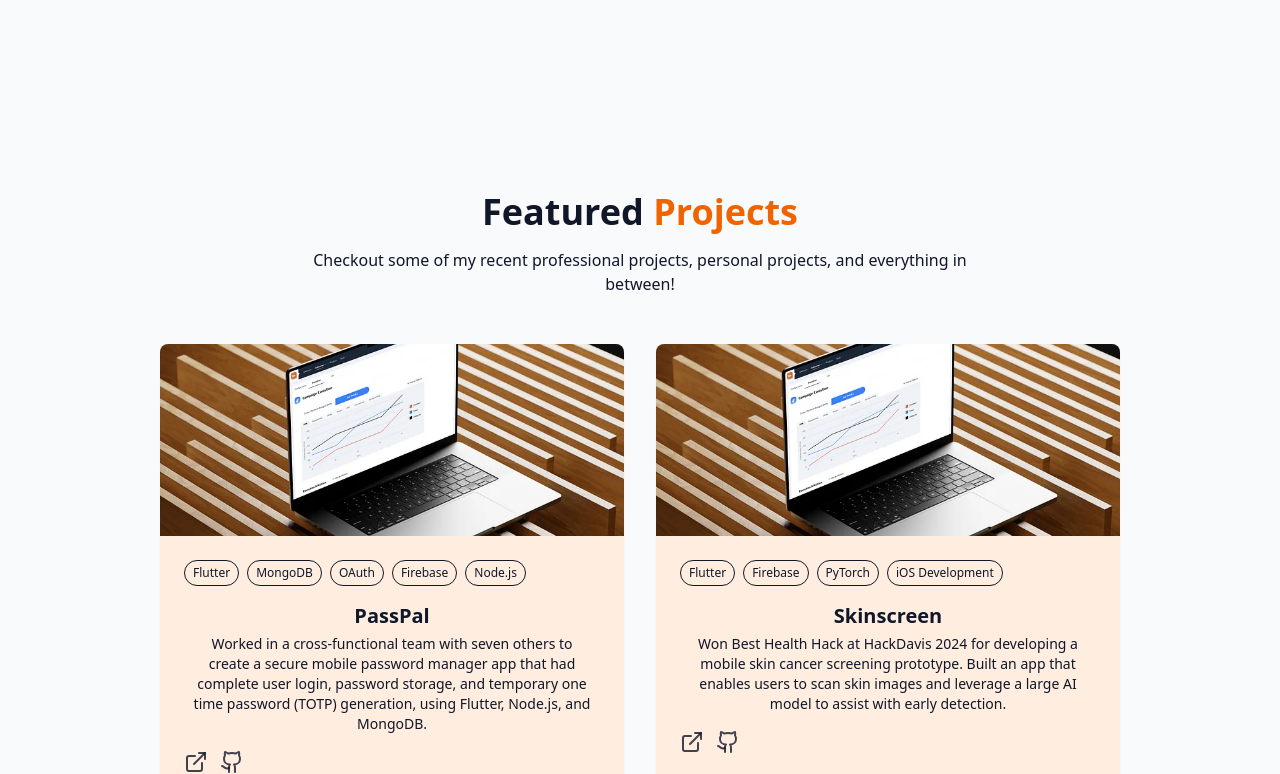
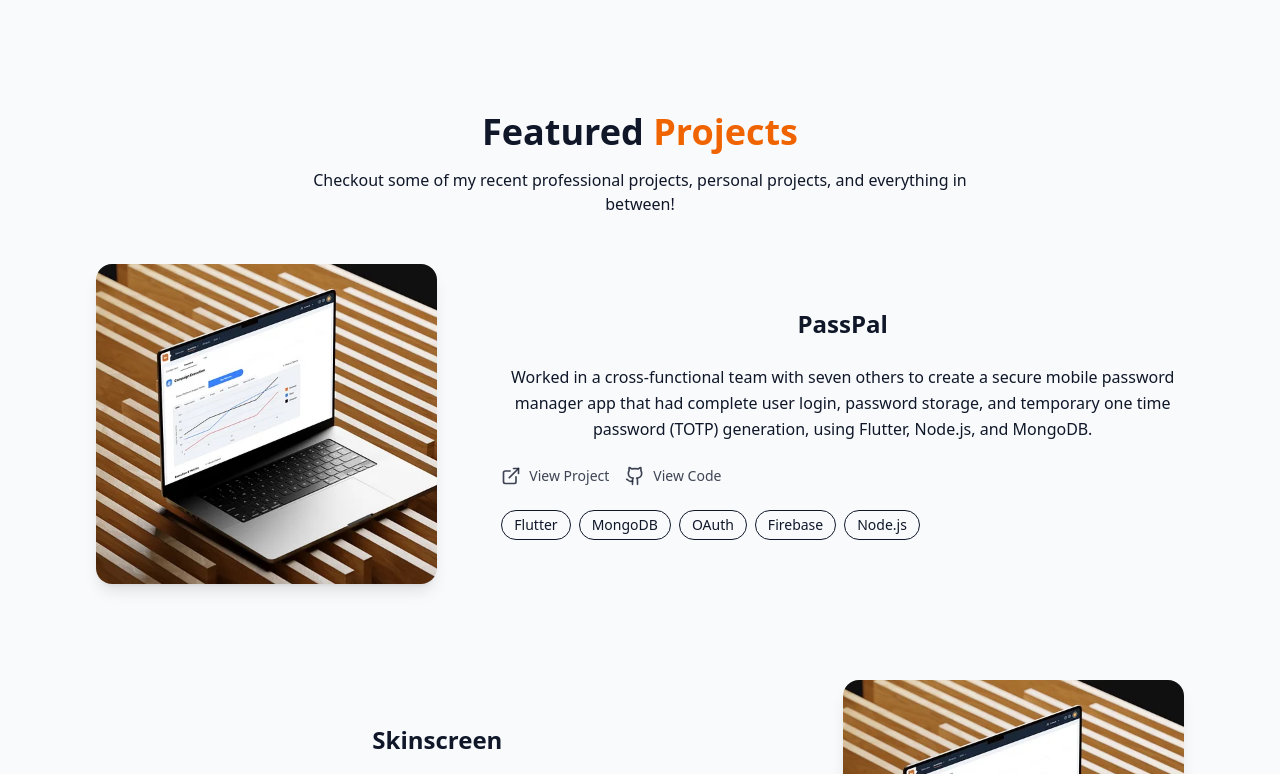
Before and after one commit to simondgooden/portfolio, a React (Vite) app: page / in a window 1280 px wide. Shown: the part 1406-2180 px from the top of the page. Built offline with nearby package versions, Linux system fonts and the light colour scheme.

Commit message:
Added alternating column style & fixed navbar linking

```diff
--- a/src/components/AboutSection.jsx
+++ b/src/components/AboutSection.jsx
@@ -21,7 +21,7 @@ export const AboutSection = () => {
       title: "Video Editing",
       description:
         "Crafting compelling visuals and stories through modern editing tools.",
-    },
+    }
   ];
 
   return (
--- a/src/components/Navbar.jsx
+++ b/src/components/Navbar.jsx
@@ -5,7 +5,7 @@ import { X, Menu } from "lucide-react";
 const navItems = [
   { name: "Home", href: "#hero" },
   { name: "About", href: "#about" },
-  { name: "Experience", href: "#experience" },
+  { name: "Experience", href: "#projects" },
   { name: "Contact", href: "#contact" },
   {
     name: "Resume",
--- a/src/components/ProjectSection.jsx
+++ b/src/components/ProjectSection.jsx
@@ -14,7 +14,8 @@ const projects = [
   {
     id: 2,
     title: "Skinscreen",
-    description: "Won Best Health Hack at HackDavis 2024 for developing a mobile skin cancer screening prototype. Built an app that enables users to scan skin images and leverage a large AI model to assist with early detection.",
+    description:
+      "Won Best Health Hack at HackDavis 2024 for developing a mobile skin cancer screening prototype. Built an app that enables users to scan skin images and leverage a large AI model to assist with early detection.",
     image: "/projects/bn.jpg",
     tags: ["Flutter", "Firebase", "PyTorch", "iOS Development"],
     overviewUrl: "https://devpost.com/software/skinscreen",
@@ -23,7 +24,8 @@ const projects = [
   {
     id: 3,
     title: "Brand Networks Dashboard",
-    description: "Created a Fullstack Web Dashboard for Digital Advertisement Optimization",
+    description:
+      "Created a Fullstack Web Dashboard for Digital Advertisement Optimization",
     image: "/projects/bn.jpg",
     tags: [
       "Next.js",
@@ -39,7 +41,8 @@ const projects = [
   {
     id: 4,
     title: "Solidigm",
-    description: "Developed an applied machine learning and retrieval-augmented generation (RAG) pipeline integrated into companies existing ecosystem.",
+    description:
+      "Developed an applied machine learning and retrieval-augmented generation (RAG) pipeline integrated into companies existing ecosystem.",
     image: "/projects/bn.jpg",
     tags: ["TODO:"],
     overviewUrl: "https://codelabdavis.medium.com/solidigm-ai-25f524fdce2a",
@@ -49,8 +52,8 @@ const projects = [
 
 export const ProjectSection = () => {
   return (
-    <section id="projects" className="py-24 px-4 relative">
-      <div className="container mx-auto max-w-5xl">
+    <section id="projects" className="py-4 px-4 relative scroll-mt-20">
+      <div className="container mx-auto max-w-6xl">
         <h2 className="text-3xl md: text-4xl font-bold mb-4 text-center">
           Featured <span className="text-primary"> Projects </span>
         </h2>
@@ -59,53 +62,85 @@ export const ProjectSection = () => {
           and everything in between!
         </p>
 
-        <div className="grid grid-cols-1 md:grid-cols-2 lg:grid-cols-2 gap-8">
-          {projects.map((projects, key) => (
+        <div className="space-y-24">
+          {projects.map((project, index) => (
             <div
-              key={key}
-              className="group bg-card rounded-lg overflow-hidden shadow-xs card-hover"
+              key={project.id}
+              className={`flex flex-col lg:flex-row items-center gap-16 ${
+                index % 2 === 1 ? "lg:flex-row-reverse" : ""
+              }`}
             >
-              <div className="h-48 overflow-hidden">
-                <img
-                  src={projects.image}
-                  alt={projects.title}
-                  className="w-full h-full object-cover transition-transform duration-500 group-hover:scale-110"
-                />
+              {/* Image Section */}
+              <div className="w-full lg:w-1/3">
+                <div
+                  className="group relative overflow-hidden rounded-2xl shadow-lg cursor-pointer"
+                  onClick={() => {
+                    window.open(project.overviewUrl, "_blank");
+                  }}
+                  role="button"
+                  tabIndex={0}
+                  onKeyDown={(e) => {
+                    if (e.key === "Enter" || e.key === " ") {
+                      e.preventDefault();
+                      window.open(project.overviewUrl, "_blank");
+                    }
+                  }}
+                >
+                  <img
+                    src={project.image}
+                    alt={project.title}
+                    className="w-full h-80 object-cover transition-transform duration-500 group-hover:scale-105"
+                  />
+                  <div className="absolute inset-0 bg-gradient-to-t from-black/20 to-transparent opacity-0 group-hover:opacity-100 transition-opacity duration-300" />
+                  <div className="absolute inset-0 flex items-center justify-center opacity-0 group-hover:opacity-100 transition-opacity duration-300">
+                    <div className="bg-black/50 text-white px-4 py-2 rounded-lg text-sm font-medium">
+                      Click to view project
+                    </div>
+                  </div>
+                </div>
               </div>
 
-              <div className="p-6">
-                <div className="flex flex-wrap gap-2 mb-4">
-                  {projects.tags.map((tags) => (
-                    <span className="px-2 py-1 text-xs font-medium border rounded-full bg-secondary text-secondary-foreground">
-                      {tags}
+              {/* Content Section */}
+              <div className="w-full lg:w-2/3 space-y-6">
+                <h3 className="text-2xl font-bold text-foreground">
+                  {project.title}
+                </h3>
+
+                <p className="text-muted-foreground leading-relaxed">
+                  {project.description}
+                </p>
+
+                <div className="flex space-x-4">
+                  <a
+                    href={project.overviewUrl}
+                    target="_blank"
+                    rel="noopener noreferrer"
+                    className="flex items-center space-x-2 text-foreground/80 hover:text-primary transition-colors duration-300"
+                  >
+                    <ExternalLink size={20} />
+                    <span className="text-sm font-medium">View Project</span>
+                  </a>
+                  {project.githubUrl && (
+                    <a
+                      href={project.githubUrl}
+                      target="_blank"
+                      rel="noopener noreferrer"
+                      className="flex items-center space-x-2 text-foreground/80 hover:text-primary transition-colors duration-300"
+                    >
+                      <Github size={20} />
+                      <span className="text-sm font-medium">View Code</span>
+                    </a>
+                  )}
+                </div>
+                <div className="flex flex-wrap gap-2">
+                  {project.tags.map((tag, tagIndex) => (
+                    <span
+                      key={tagIndex}
+                      className="px-3 py-1 text-sm font-medium border rounded-full bg-secondary text-secondary-foreground"
+                    >
+                      {tag}
                     </span>
                   ))}
-                </div>
-
-                <h3 className="text-xl font-semibold mb-1">
-                  {" "}
-                  {projects.title}
-                </h3>
-                <p className="text-muted-foreground text-sm mb-4 px-2">
-                  {projects.description}
-                </p>
-                <div className="flex justify-between items-center">
-                  <div className="flex space-x-3">
-                    <a
-                      href={projects.overviewUrl}
-                      target="_blank"
-                      className="text-foreground/80 hover:text-primary transition-colors duration-300"
-                    >
-                      <ExternalLink />
-                    </a>
-                    <a
-                      href={projects.githubUrl}
-                      target="_blank"
-                      className="text-foreground/80 hover:text-primary transition-colors duration-300"
-                    >
-                      <Github />
-                    </a>
-                  </div>
                 </div>
               </div>
             </div>
```
